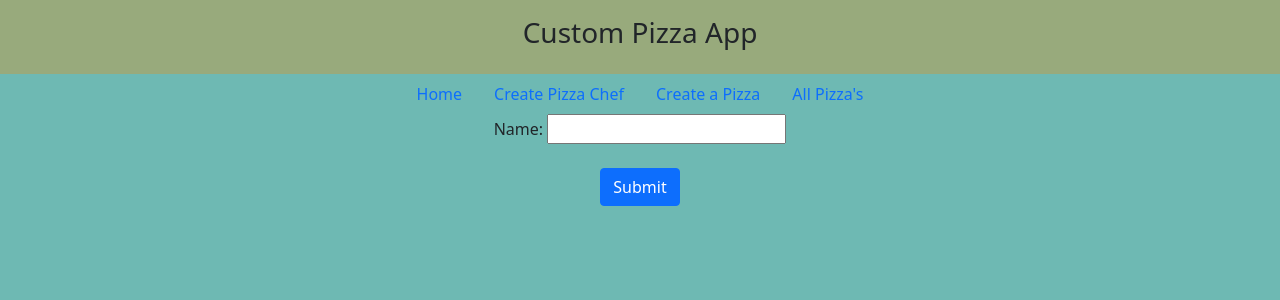
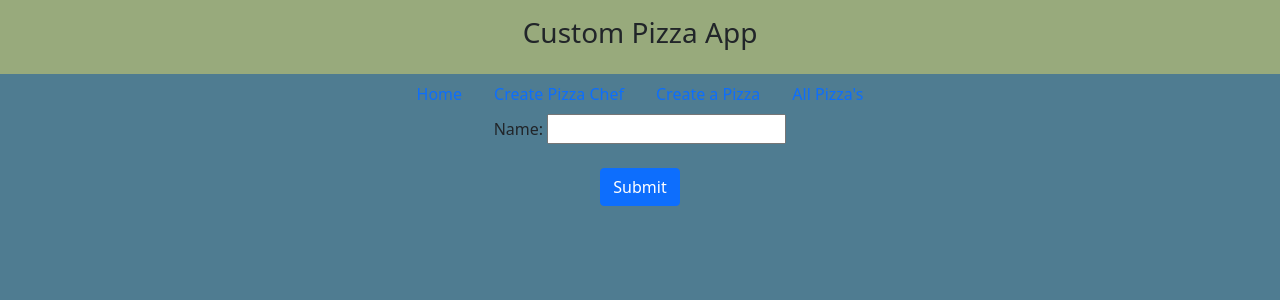
Before and after one commit to erhnaks/Phyton_flask_app_Pipeline, a Flask app: page /createchef in a window 1280 px wide. Shown: the top 300 px of the page. Run offline with Flask 2, Linux system fonts and the light colour scheme.

Commit message:
Base colour updated

```diff
--- a/application/templates/base.html
+++ b/application/templates/base.html
@@ -1,6 +1,6 @@
 <!DOCTYPE html>
 <html>
-    <body style="background-color: rgb(110, 185, 179)">
+    <body style="background-color: rgb(79, 124, 145)">
         <div
         class="w-auto p-3" style="background-color: rgb(152, 170, 124);">
         <center>
```
